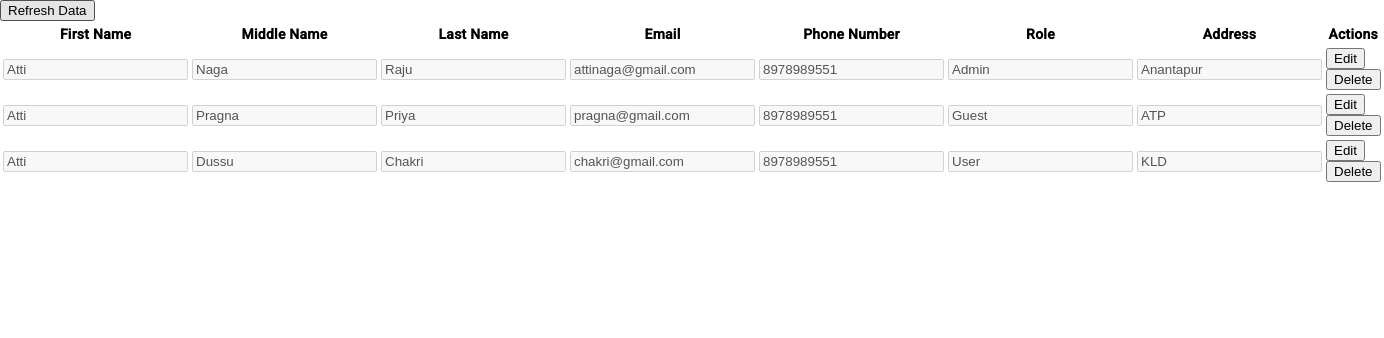
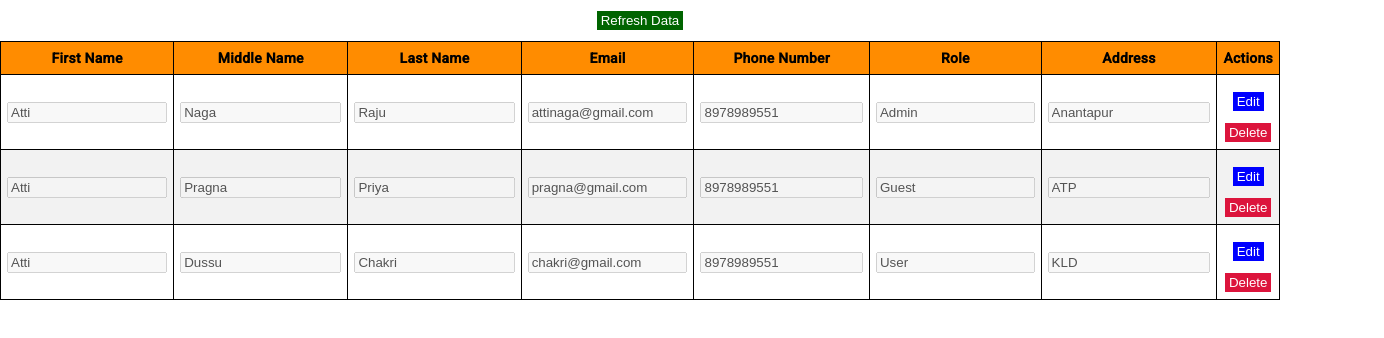
Before and after one commit to nagarajuatti/assignment01, an Angular app: page / in a window 1280 px wide. Both pictures are taken after a click on the button "Load Data". Shown: the top 338 px of the page, 1384 px wide, since content can reach past the window. Built offline with nearby package versions, Linux system fonts and the light colour scheme.

Commit message:
updated code

```diff
--- a/src/app/users/users.component.css
+++ b/src/app/users/users.component.css
@@ -1,13 +1,97 @@
-style{
-    table, th, td {
-        border: 1px solid black;
-        border-collapse: collapse;
-    }
-    th, td {
-        padding: 5px;
-        text-align: left;
-    }
-    .hidden {
-        display: none;
-    }
-}
+table {
+    width: 100%;
+    border-collapse: collapse;
+    margin-top: 10px;
+    border: 1px solid;
+  }
+
+  th {
+    background-color:darkorange;
+    color:black;
+    font-weight: bold;
+    padding: 6px;
+    text-align: center;
+    border: 1px solid;
+
+  }
+
+  tr:nth-child(even) {
+    background-color: #f2f2f2;
+  }
+
+  td {
+    padding: 6px;
+    border: 1px solid;
+  }
+
+  td input {
+    width: 100%;
+    box-sizing: border-box;
+  }
+
+  tr:hover {
+    background-color: #ddd;
+  }
+
+button {
+    padding: 2px 4px;
+    margin: 1px;
+    cursor: pointer;
+  }
+
+  .load-button-container {
+    display: flex;
+    justify-content: center;
+    margin-top: 10px;
+  }
+
+
+  button[data-action="load"]{
+    background-color:darkmagenta;
+    color: white;
+    border: none;
+    padding: 10px 20px;
+    justify-content: center;
+  }
+
+  button[data-action="refresh"] {
+    background-color:darkgreen;
+    color: white;
+    border: none;
+  }
+
+  button[data-action="edit"]{
+    background-color:blue;
+    color: white;
+    border: none;
+    align-items: center;
+  }
+  button[data-action="save"]{
+    background-color:brown;
+    color: white;
+    border: none;
+
+  }
+  button[data-action="cancel"]{
+    background-color:blueviolet;
+    color: white;
+    border: none;
+
+  }
+  button[data-action="delete"] {
+    background-color:crimson;
+    color: white;
+    border: none;
+    align-items: center;
+
+  }
+
+  button[disabled] {
+    background-color: #808080;
+    color: white;
+    cursor: not-allowed;
+  }
+
+  button:hover {
+    opacity: 0.8;
+  }
--- a/src/app/users/users.component.html
+++ b/src/app/users/users.component.html
@@ -1,5 +1,7 @@
-  <button *ngIf="!enableRefresh"(click)="loadData()">Load Data</button>
-  <button *ngIf="enableRefresh">Refresh Data</button>
+<div class="load-button-container">
+<button *ngIf="!enableRefresh" data-action="load" (click)="loadData()">Load Data</button>
+<button *ngIf="enableRefresh" data-action="refresh">Refresh Data</button>
+</div>
 <table *ngIf="showTable">
   <thead>
     <tr>
@@ -14,7 +16,7 @@
     </tr>
   </thead>
   <tbody>
-      <tr *ngFor="let user of usersData; let i = index">
+    <tr *ngFor="let user of usersData; let i = index" [class.edit-mode]="isEditEnabled[i]">
       <td><input type="text" [disabled]="!isEditEnabled[i]" [(ngModel)]="user.fn"></td>
       <td><input type="text" [disabled]="!isEditEnabled[i]" [(ngModel)]="user.mn"></td>
       <td><input type="text" [disabled]="!isEditEnabled[i]" [(ngModel)]="user.ln"></td>
@@ -23,10 +25,14 @@
       <td><input type="text" [disabled]="!isEditEnabled[i]" [(ngModel)]="user.Role"></td>
       <td><input type="text" [disabled]="!isEditEnabled[i]" [(ngModel)]="user.place"></td>
       <td>
-          <button *ngIf="!isEditEnabled[i]" (click)="editUser(i)">Edit</button>
-          <button *ngIf="isEditEnabled[i]" (click)="saveUser(i)">Save</button>
-          <button *ngIf="isEditEnabled[i]" (click)="cancelEdit(i)">Cancel</button>
-          <button (click)="deleteUser(user.id)">Delete</button>
+        <div class="load-button-container">
+        <button *ngIf="!isEditEnabled[i]" data-action="edit" (click)="editUser(i)">Edit</button>
+        </div>
+        <button *ngIf="isEditEnabled[i]" data-action="save" (click)="saveUser(i)">Save</button>
+        <button *ngIf="isEditEnabled[i]" data-action="cancel" (click)="cancelEdit(i)">Cancel</button>
+        <div class="load-button-container">
+        <button data-action="delete" (click)="deleteUser(user.id)">Delete</button>
+        </div>
       </td>
     </tr>
   </tbody>
```
Lines whose indentation alone changed are shown as unchanged.
